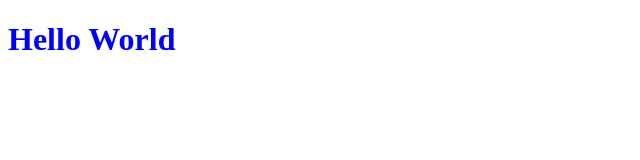
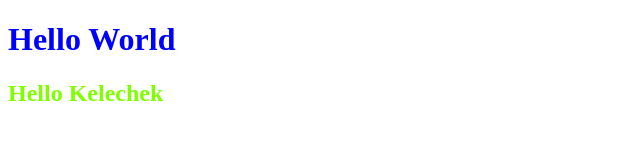
Before and after one commit to EdigeyM/my-site, a plain HTML site: page index.html in a window 1280 px wide. Shown: the whole page, without its empty margins (0-640 px from the left). Drawn offline with Linux system fonts and the light colour scheme.

Commit message:
Add subtitle

```diff
--- a/index.html
+++ b/index.html
@@ -9,6 +9,7 @@
 </head>
 <body>
     <h1>Hello World</h1>
+    <h2>Hello Kelechek</h2>
 
 </body>
 </html>
--- a/style.css
+++ b/style.css
@@ -2,3 +2,7 @@
 h1 {
     color: blue;
 }
+
+h2 {
+    color: chartreuse;
+}
```
